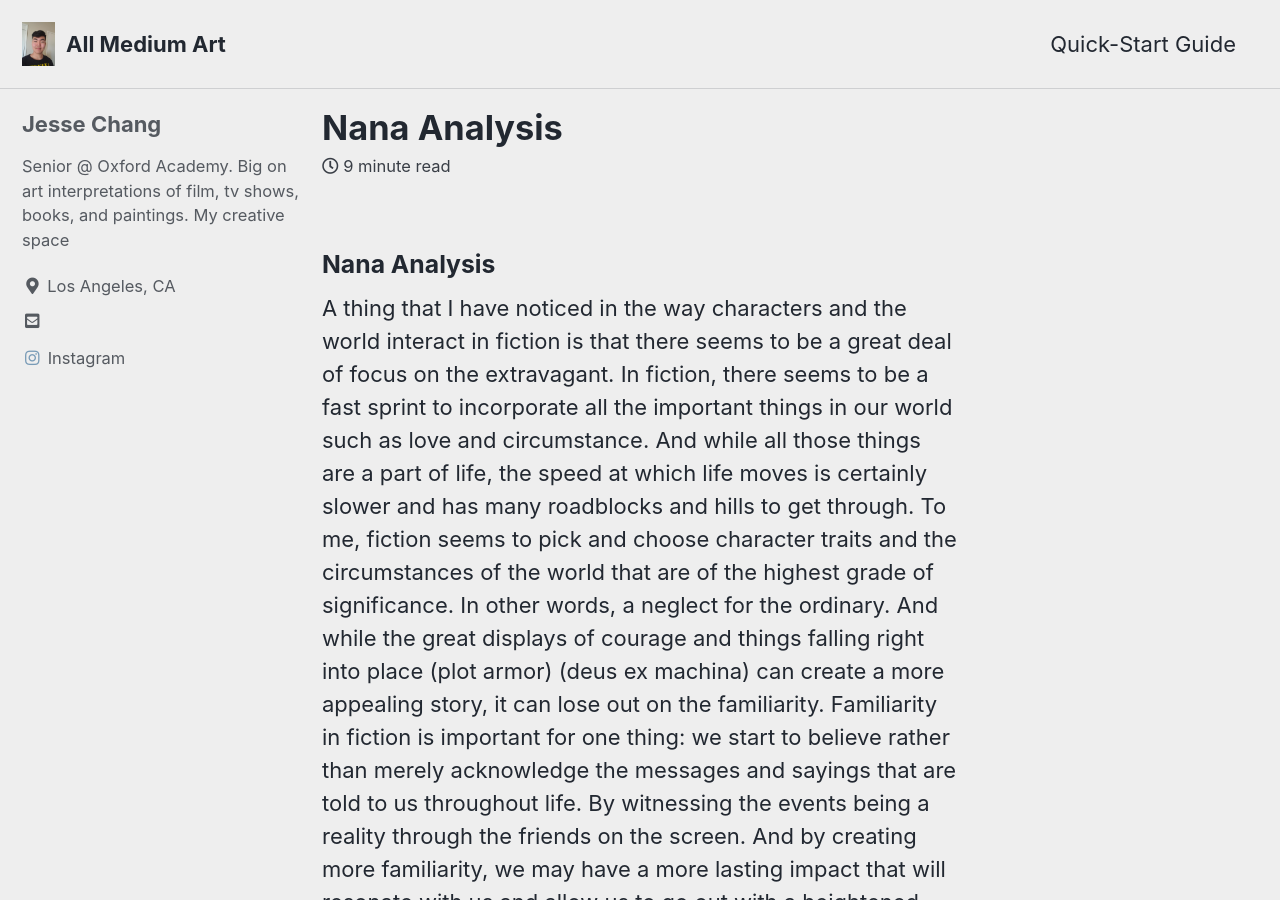
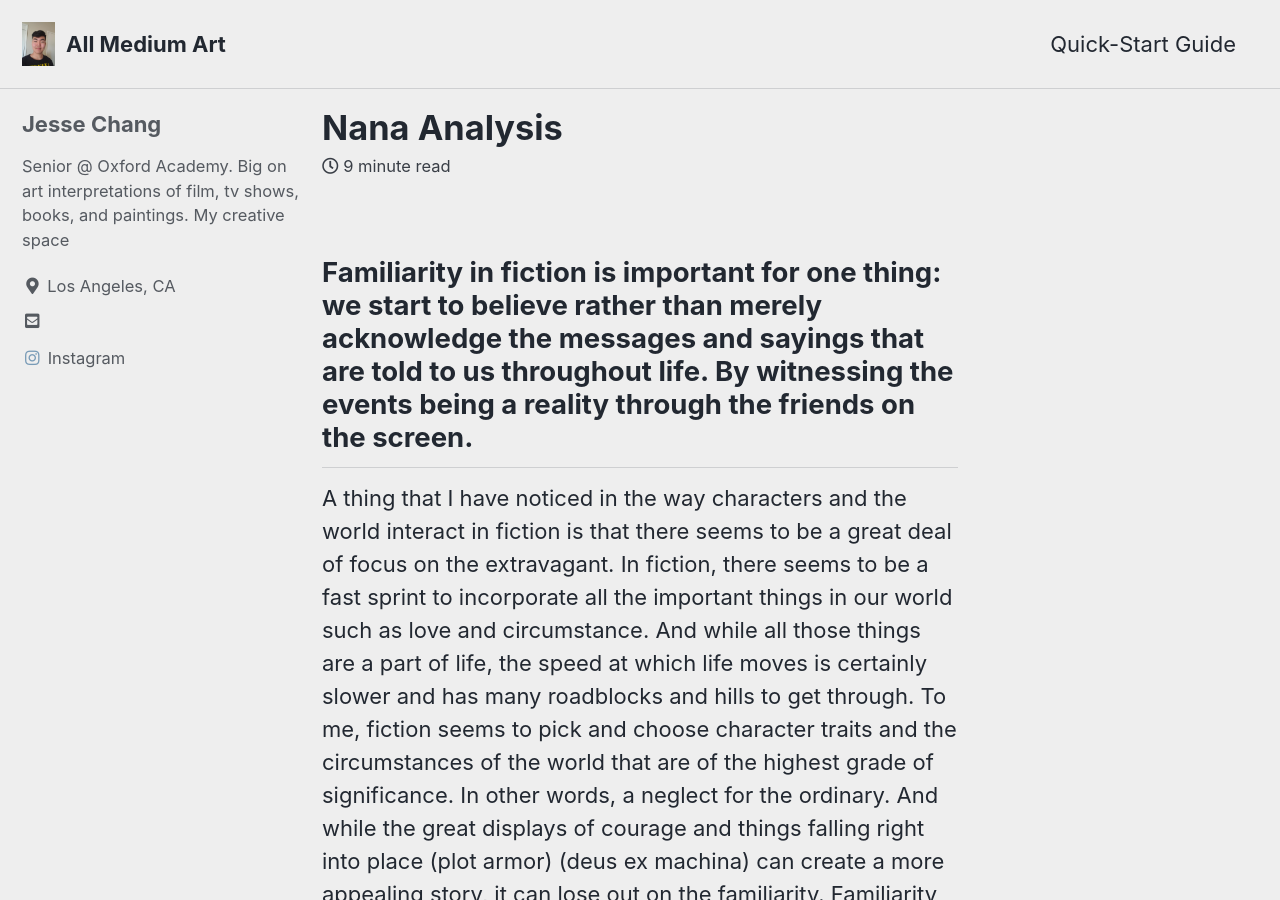
Before and after one commit to jchang20/jchang20.github.io, a Jekyll site: the page built from _posts/2020-12-08-Nana-Analysis.md, in a window 1280 px wide and 900 px high. Built offline with Jekyll 4.4.1, drawn with Linux system fonts in a browser that asks for light colours; cached includes are drawn as plain includes.

Commit message:
Added TLDR for Nana Post

```diff
--- a/_posts/2020-12-08-Nana-Analysis.md
+++ b/_posts/2020-12-08-Nana-Analysis.md
@@ -1,4 +1,4 @@
-### Nana Analysis
+## Familiarity in fiction is important for one thing: we start to believe rather than merely acknowledge the messages and sayings that are told to us throughout life. By witnessing the events being a reality through the friends on the screen.
 
 A thing that I have noticed in the way characters and the world interact in fiction is that
 there seems to be a great deal of focus on the extravagant. In fiction, there seems to be a fast
```
